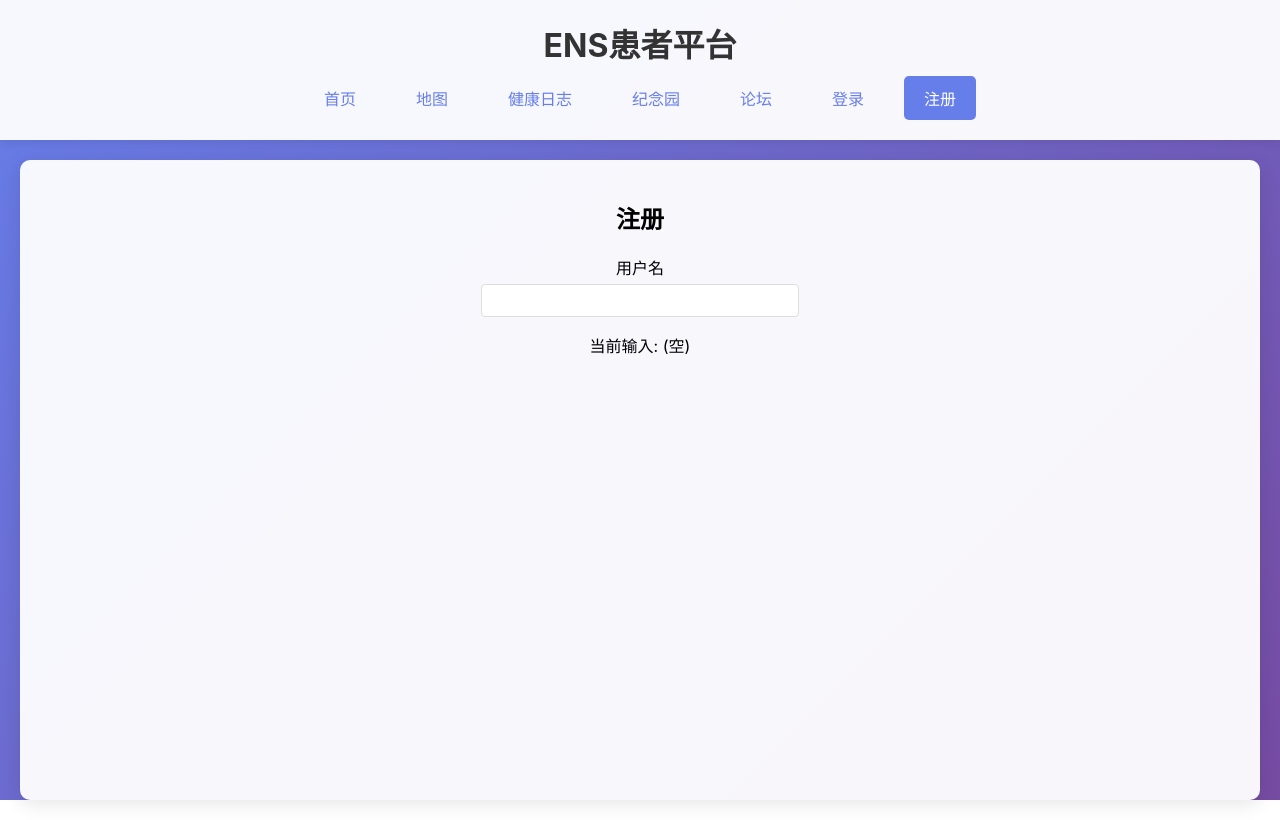
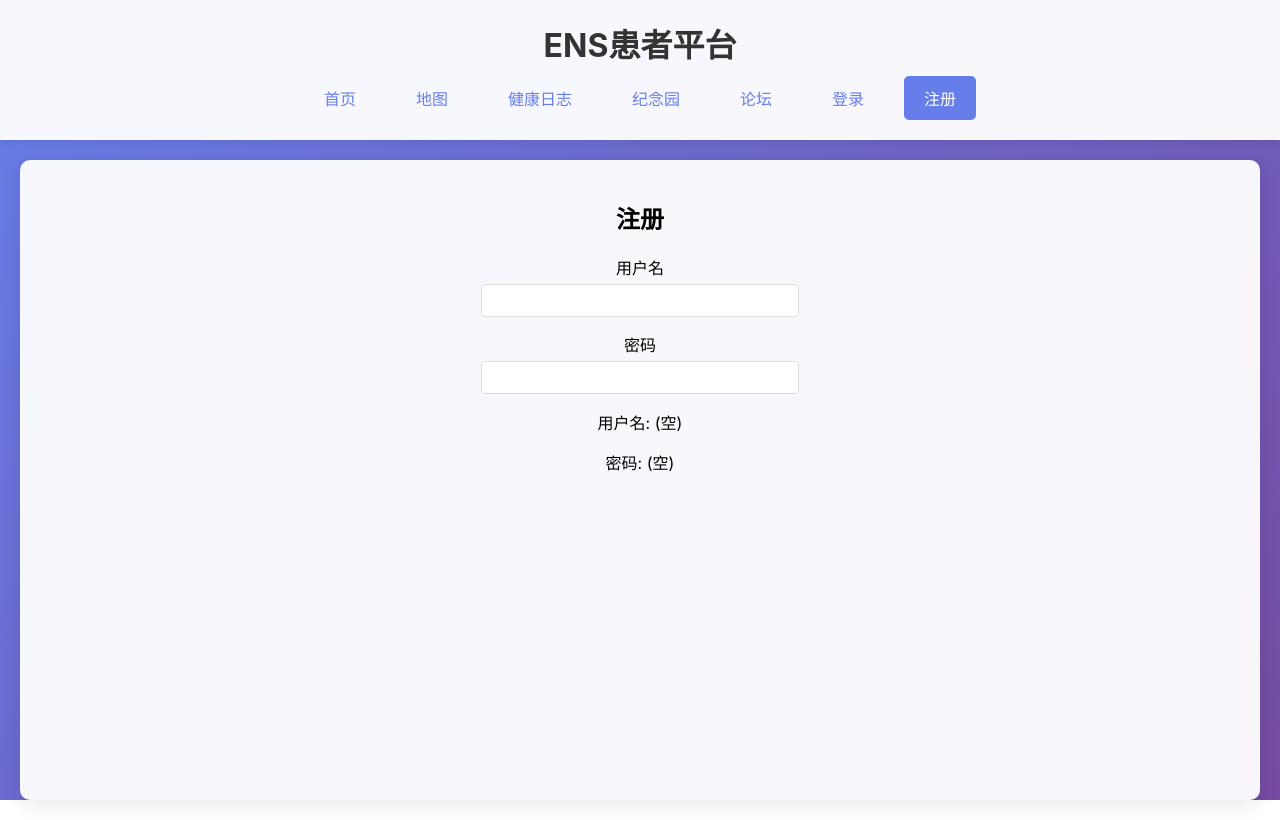
Before and after one commit to Tommytian993/ens-help.org, a React (Create React App) app in the folder frontend/: page /register in a window 1280 px wide. Built offline with nearby package versions, Linux system fonts and the light colour scheme; no server answers.

Commit message:
feat: add username input field to register page

```diff
--- a/frontend/src/pages/RegisterPage.tsx
+++ b/frontend/src/pages/RegisterPage.tsx
@@ -4,6 +4,8 @@ const RegisterPage = () => {
   // 添加状态管理
   // username: 存储用户输入的用户名
   const [username, setUsername] = useState("");
+  // password: 存储用户输入的密码
+  const [password, setPassword] = useState("");
 
   return (
     <div>
@@ -31,7 +33,30 @@ const RegisterPage = () => {
         />
       </div>
 
-      <p>当前输入: {username || "(空)"}</p>
+      {/* 添加密码输入框 */}
+      <div style={{ marginBottom: "15px" }}>
+        <label
+          htmlFor="password"
+          style={{ display: "block", marginBottom: "5px" }}
+        >
+          密码
+        </label>
+        <input
+          type="password"
+          id="password"
+          value={password}
+          onChange={(e) => setPassword(e.target.value)}
+          style={{
+            width: "300px",
+            padding: "8px",
+            border: "1px solid #ddd",
+            borderRadius: "4px",
+          }}
+        />
+      </div>
+
+      <p>用户名: {username || "(空)"}</p>
+      <p>密码: {password ? "***" : "(空)"}</p>
     </div>
   );
 };
```
